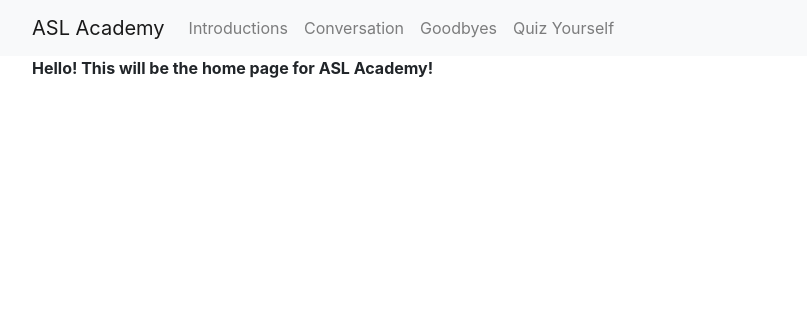
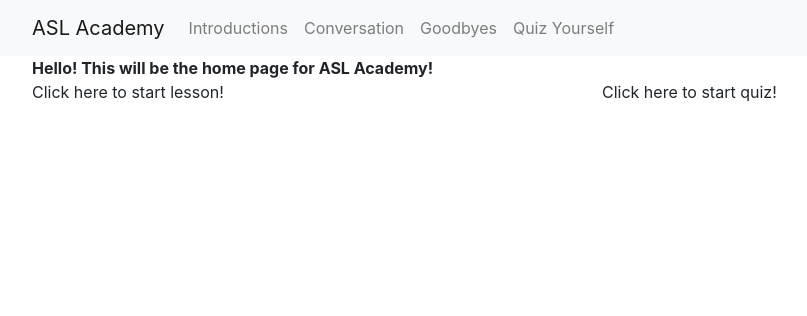
Before and after one commit to WinstonZhang1999/ASL_Academy, a Flask app: page / in a window 1280 px wide. Shown: the top 316 px of the page, without its empty margins (53-860 px from the left). Run offline with Flask 2, Linux system fonts and the light colour scheme; some libraries are stand-ins or nearby versions.

Commit message:
Added basic functions in the learning section, including videos, and the user are able to click through lessons

```diff
--- a/server.py
+++ b/server.py
@@ -8,8 +8,8 @@ app = Flask(__name__)
 user_id = -1
 user_data = {}
 
-lessons = {
-    "1":{
+lessons = [
+    {
         "lesson_id": "1",
         "title": "Introductions",
         "video_1": {
@@ -23,7 +23,7 @@ lessons = {
             "video": "https://www.signingsavvy.com/media/mp4-ld/9/9148.mp4"},
         "next_lesson":"2"
     },
-    "2":{
+    {
         "lesson_id": "2",
         "title": "Conversation",
         "video_1": {
@@ -37,7 +37,7 @@ lessons = {
             "video": "https://www.signingsavvy.com/media/mp4-ld/21/21535.mp4"},
         "next_lesson":"3"
     },
-    "3":{
+    {
         "lesson_id": "3",
         "title": "Goodbyes",
         "video_1": {
@@ -49,9 +49,9 @@ lessons = {
         "video_3": {
             "text": "Good Night",
             "video": "https://www.signingsavvy.com/media/mp4-ld/7/7038.mp4"},
-        "next_lesson":"end"
+        "next_lesson":"end",
     }
-}
+]
 
 # ROUTES
 
@@ -63,7 +63,11 @@ def home():
 
 @app.route('/learn/<lesson_id>')
 def learn(lessons=lessons, lesson_id = None):
-    return render_template('learn.html', lessons=lessons, lesson_id = lesson_id)
+    lesson = lessons[0]
+    for l in lessons:
+        if (int(l["lesson_id"]) == int(lesson_id)):
+            lesson = l
+    return render_template('learn.html', lesson=lesson, lesson_id = lesson_id)
 
 @app.route('/practice/<lesson_id>')
 def practice(lessons=lessons, lesson_id = None):
--- a/templates/home.html
+++ b/templates/home.html
@@ -5,5 +5,13 @@
 <b>Hello!
     This will be the home page for ASL Academy!
 </b>
+<div class="row">
+    <div class="col-md-6">
+        Click here to start lesson!
+    </div>
+    <div class="col-md-6">
+        Click here to start quiz!
+    </div>
+</div>
 
 {% endblock %}
```
Also changed, not shown: static/learn.js (added, +9 -0 lines), templates/learn.html (+32 -1 lines).
